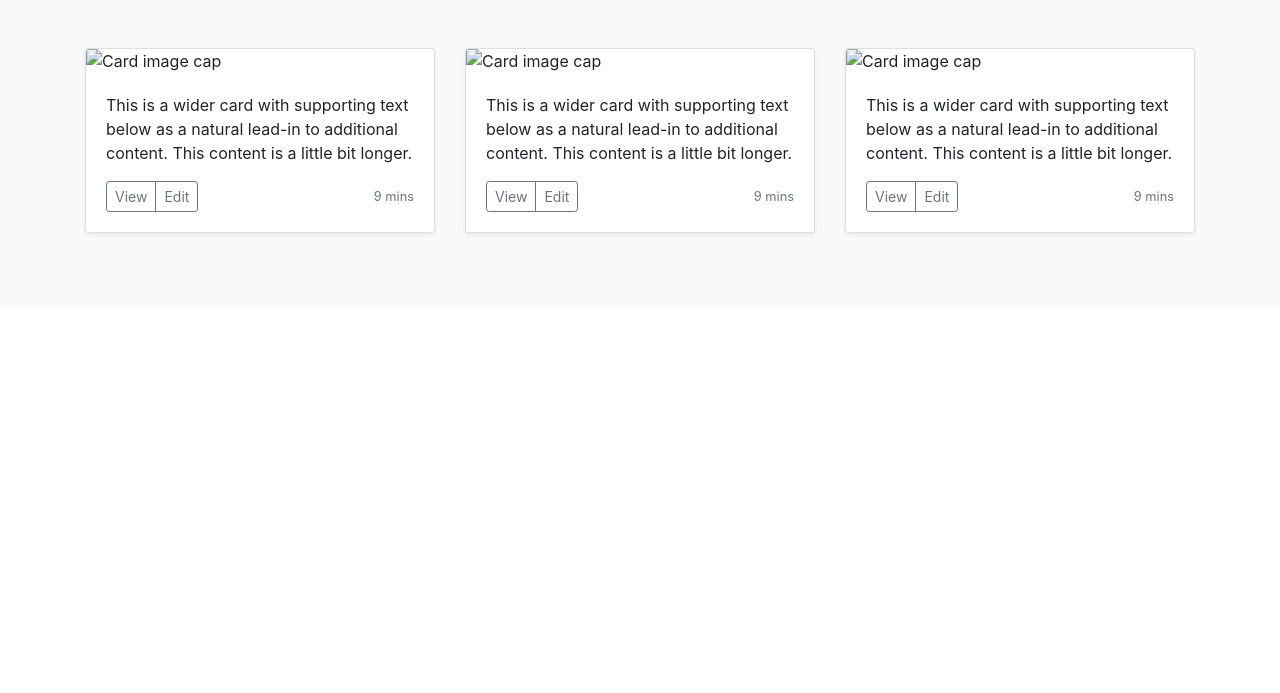
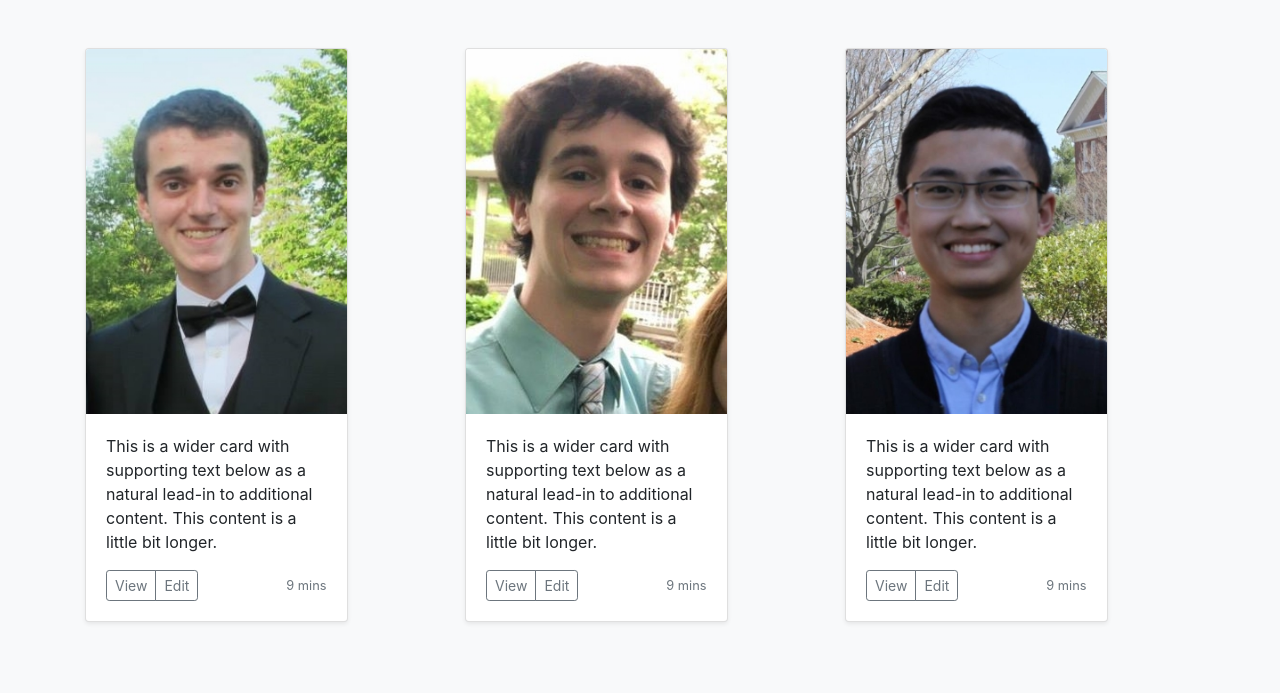
Before and after one commit to ortiza5/Threes-a-Crowd-SD-D-Project, a Flask app: page /about in a window 1280 px wide. Shown: the part 56-749 px from the top of the page. Run offline with Flask 2, Linux system fonts and the light colour scheme; some libraries are stand-ins or nearby versions.

Commit message:
Figured out how to add images from static folder

```diff
--- a/templates/about.html
+++ b/templates/about.html
@@ -9,8 +9,11 @@
 
     <div class="row">
       <div class="col-md-4">
-        <div class="card mb-4 shadow-sm">
-          <img class="card-img-top" data-src="generic-user.png" alt="Card image cap">
+        <div class="card mb-4 shadow-sm w-75">
+          <!--Adding Images: Need to go in static folder and use {{url_for('static', filename='img/Name.png')}}
+              Found out how from https://www.youtube.com/watch?v=Y2fMCxLz6wM around 6 minutes in
+          -->
+          <img class="card-img-top" src="{{url_for('static', filename='img/alex.jpg')}}">
           <div class="card-body">
             <p class="card-text">This is a wider card with supporting text below as a natural lead-in to additional content. This content is a little bit longer.</p>
             <div class="d-flex justify-content-between align-items-center">
@@ -24,8 +27,8 @@
         </div>
       </div>
       <div class="col-md-4">
-        <div class="card mb-4 shadow-sm">
-          <img class="card-img-top" data-src="holder.js/100px225?theme=thumb&bg=55595c&fg=eceeef&text=Thumbnail" alt="Card image cap">
+        <div class="card mb-4 shadow-sm w-75">
+          <img class="card-img-top" src="{{url_for('static', filename='img/mark.jpg')}}">
           <div class="card-body">
             <p class="card-text">This is a wider card with supporting text below as a natural lead-in to additional content. This content is a little bit longer.</p>
             <div class="d-flex justify-content-between align-items-center">
@@ -39,8 +42,8 @@
         </div>
       </div>
       <div class="col-md-4">
-        <div class="card mb-4 shadow-sm">
-          <img class="card-img-top" data-src="holder.js/100px225?theme=thumb&bg=55595c&fg=eceeef&text=Thumbnail" alt="Card image cap">
+        <div class="card mb-4 shadow-sm w-75">
+          <img class="card-img-top" src="{{url_for('static', filename='img/jingfei.jpg')}}">
           <div class="card-body">
             <p class="card-text">This is a wider card with supporting text below as a natural lead-in to additional content. This content is a little bit longer.</p>
             <div class="d-flex justify-content-between align-items-center">
```
Also changed, not shown: static/img/alex.jpg (added), static/img/genericUser.png (renamed from generic-user.png), static/img/jingfei.jpg (added), static/img/mark.jpg (added).
